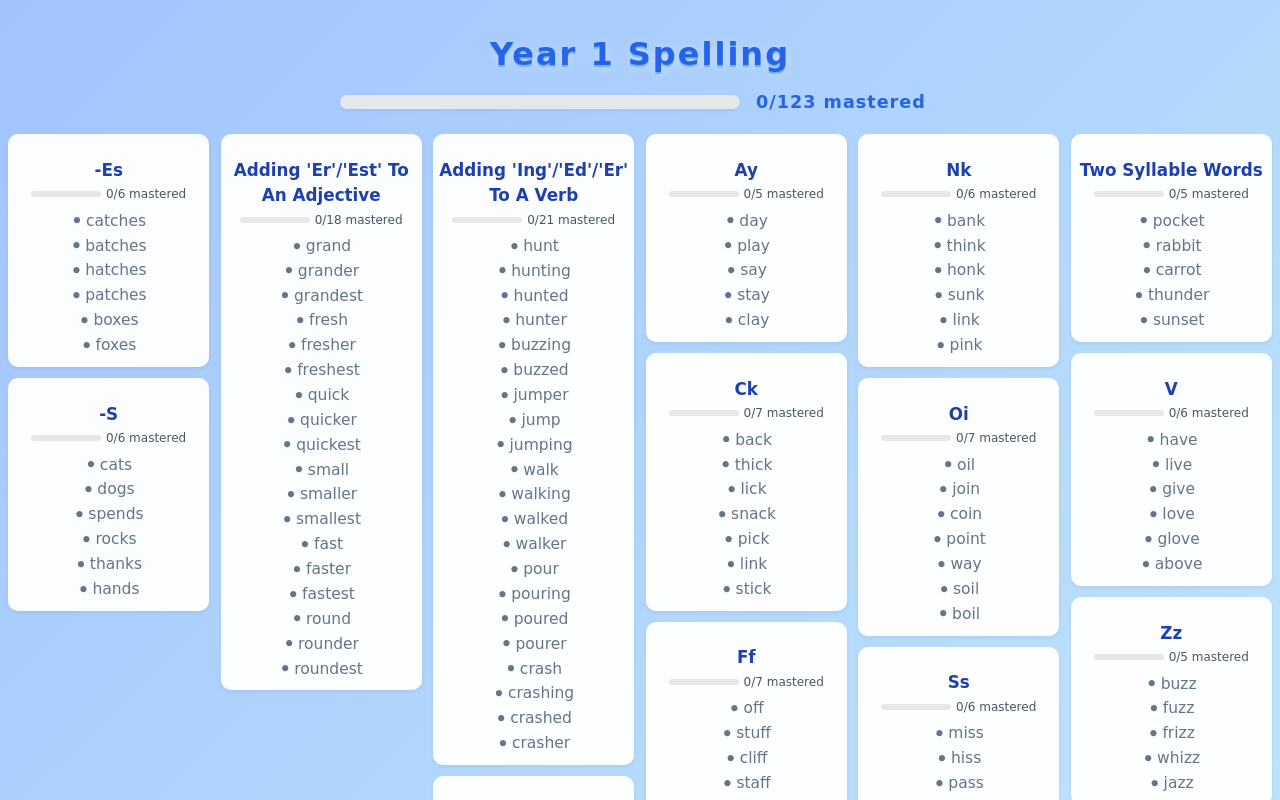
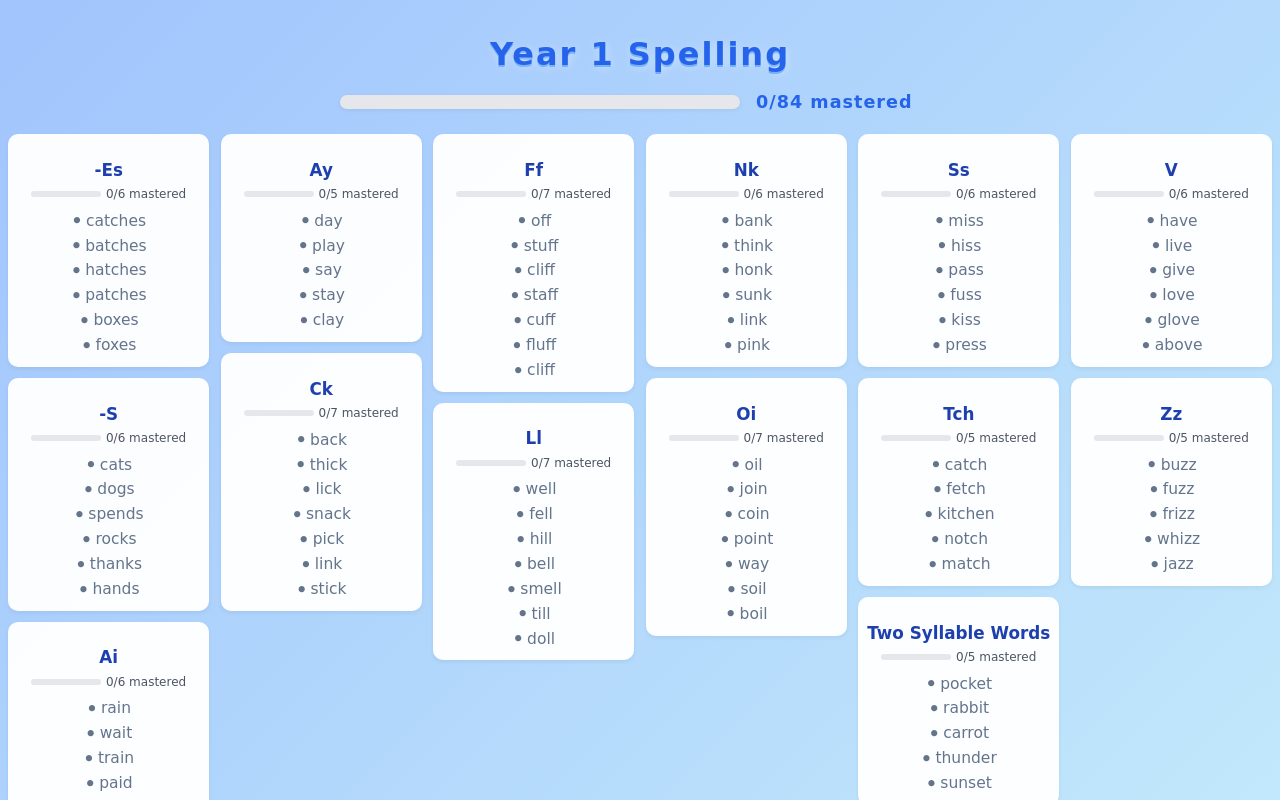
Before and after one commit to getOffIt/spellingWebsite, a React (Vite) app in the folder spellingWebsite/: page /year1 in a window 1280 px wide. Built offline with nearby package versions, Linux system fonts and the light colour scheme.

Commit message:
Refactor YEAR1_WORDS in words.ts to comment out verb and adjective examples for clarity. This change improves code organization and readability by reducing clutter in the word list.

```diff
--- a/spellingWebsite/src/data/words.ts
+++ b/spellingWebsite/src/data/words.ts
@@ -102,48 +102,48 @@ export const YEAR1_WORDS: Word[] = [
   { id: 'afraid', text: 'afraid', year: 1, category: 'ai' },
   { id: 'aid', text: 'aid', year: 1, category: 'ai' },
 
-  // adding 'ing'/'ed'/'er' to a verb
-  { id: 'hunt', text: 'hunt', year: 1, category: "adding 'ing'/'ed'/'er' to a verb" },
-  { id: 'hunting', text: 'hunting', year: 1, category: "adding 'ing'/'ed'/'er' to a verb" },
-  { id: 'hunted', text: 'hunted', year: 1, category: "adding 'ing'/'ed'/'er' to a verb" },
-  { id: 'hunter', text: 'hunter', year: 1, category: "adding 'ing'/'ed'/'er' to a verb" },
-  { id: 'buzzing', text: 'buzzing', year: 1, category: "adding 'ing'/'ed'/'er' to a verb" },
-  { id: 'buzzed', text: 'buzzed', year: 1, category: "adding 'ing'/'ed'/'er' to a verb" },
-  { id: 'jumper', text: 'jumper', year: 1, category: "adding 'ing'/'ed'/'er' to a verb" },
-  { id: 'jump', text: 'jump', year: 1, category: "adding 'ing'/'ed'/'er' to a verb" },
-  { id: 'jumping', text: 'jumping', year: 1, category: "adding 'ing'/'ed'/'er' to a verb" },
-  { id: 'walk', text: 'walk', year: 1, category: "adding 'ing'/'ed'/'er' to a verb" },
-  { id: 'walking', text: 'walking', year: 1, category: "adding 'ing'/'ed'/'er' to a verb" },
-  { id: 'walked', text: 'walked', year: 1, category: "adding 'ing'/'ed'/'er' to a verb" },
-  { id: 'walker', text: 'walker', year: 1, category: "adding 'ing'/'ed'/'er' to a verb" },
-  { id: 'pour', text: 'pour', year: 1, category: "adding 'ing'/'ed'/'er' to a verb" },
-  { id: 'pouring', text: 'pouring', year: 1, category: "adding 'ing'/'ed'/'er' to a verb" },
-  { id: 'poured', text: 'poured', year: 1, category: "adding 'ing'/'ed'/'er' to a verb" },
-  { id: 'pourer', text: 'pourer', year: 1, category: "adding 'ing'/'ed'/'er' to a verb" },
-  { id: 'crash', text: 'crash', year: 1, category: "adding 'ing'/'ed'/'er' to a verb" },
-  { id: 'crashing', text: 'crashing', year: 1, category: "adding 'ing'/'ed'/'er' to a verb" },
-  { id: 'crashed', text: 'crashed', year: 1, category: "adding 'ing'/'ed'/'er' to a verb" },
-  { id: 'crasher', text: 'crasher', year: 1, category: "adding 'ing'/'ed'/'er' to a verb" },
+  // // adding 'ing'/'ed'/'er' to a verb
+  // { id: 'hunt', text: 'hunt', year: 1, category: "adding 'ing'/'ed'/'er' to a verb" },
+  // { id: 'hunting', text: 'hunting', year: 1, category: "adding 'ing'/'ed'/'er' to a verb" },
+  // { id: 'hunted', text: 'hunted', year: 1, category: "adding 'ing'/'ed'/'er' to a verb" },
+  // { id: 'hunter', text: 'hunter', year: 1, category: "adding 'ing'/'ed'/'er' to a verb" },
+  // { id: 'buzzing', text: 'buzzing', year: 1, category: "adding 'ing'/'ed'/'er' to a verb" },
+  // { id: 'buzzed', text: 'buzzed', year: 1, category: "adding 'ing'/'ed'/'er' to a verb" },
+  // { id: 'jumper', text: 'jumper', year: 1, category: "adding 'ing'/'ed'/'er' to a verb" },
+  // { id: 'jump', text: 'jump', year: 1, category: "adding 'ing'/'ed'/'er' to a verb" },
+  // { id: 'jumping', text: 'jumping', year: 1, category: "adding 'ing'/'ed'/'er' to a verb" },
+  // { id: 'walk', text: 'walk', year: 1, category: "adding 'ing'/'ed'/'er' to a verb" },
+  // { id: 'walking', text: 'walking', year: 1, category: "adding 'ing'/'ed'/'er' to a verb" },
+  // { id: 'walked', text: 'walked', year: 1, category: "adding 'ing'/'ed'/'er' to a verb" },
+  // { id: 'walker', text: 'walker', year: 1, category: "adding 'ing'/'ed'/'er' to a verb" },
+  // { id: 'pour', text: 'pour', year: 1, category: "adding 'ing'/'ed'/'er' to a verb" },
+  // { id: 'pouring', text: 'pouring', year: 1, category: "adding 'ing'/'ed'/'er' to a verb" },
+  // { id: 'poured', text: 'poured', year: 1, category: "adding 'ing'/'ed'/'er' to a verb" },
+  // { id: 'pourer', text: 'pourer', year: 1, category: "adding 'ing'/'ed'/'er' to a verb" },
+  // { id: 'crash', text: 'crash', year: 1, category: "adding 'ing'/'ed'/'er' to a verb" },
+  // { id: 'crashing', text: 'crashing', year: 1, category: "adding 'ing'/'ed'/'er' to a verb" },
+  // { id: 'crashed', text: 'crashed', year: 1, category: "adding 'ing'/'ed'/'er' to a verb" },
+  // { id: 'crasher', text: 'crasher', year: 1, category: "adding 'ing'/'ed'/'er' to a verb" },
 
-  // adding 'er'/'est' to an adjective
-  { id: 'grand', text: 'grand', year: 1, category: "adding 'er'/'est' to an adjective" },
-  { id: 'grander', text: 'grander', year: 1, category: "adding 'er'/'est' to an adjective" },
-  { id: 'grandest', text: 'grandest', year: 1, category: "adding 'er'/'est' to an adjective" },
-  { id: 'fresh', text: 'fresh', year: 1, category: "adding 'er'/'est' to an adjective" },
-  { id: 'fresher', text: 'fresher', year: 1, category: "adding 'er'/'est' to an adjective" },
-  { id: 'freshest', text: 'freshest', year: 1, category: "adding 'er'/'est' to an adjective" },
-  { id: 'quick', text: 'quick', year: 1, category: "adding 'er'/'est' to an adjective" },
-  { id: 'quicker', text: 'quicker', year: 1, category: "adding 'er'/'est' to an adjective" },
-  { id: 'quickest', text: 'quickest', year: 1, category: "adding 'er'/'est' to an adjective" },
-  { id: 'small', text: 'small', year: 1, category: "adding 'er'/'est' to an adjective" },
-  { id: 'smaller', text: 'smaller', year: 1, category: "adding 'er'/'est' to an adjective" },
-  { id: 'smallest', text: 'smallest', year: 1, category: "adding 'er'/'est' to an adjective" },
-  { id: 'fast', text: 'fast', year: 1, category: "adding 'er'/'est' to an adjective" },
-  { id: 'faster', text: 'faster', year: 1, category: "adding 'er'/'est' to an adjective" },
-  { id: 'fastest', text: 'fastest', year: 1, category: "adding 'er'/'est' to an adjective" },
-  { id: 'round', text: 'round', year: 1, category: "adding 'er'/'est' to an adjective" },
-  { id: 'rounder', text: 'rounder', year: 1, category: "adding 'er'/'est' to an adjective" },
-  { id: 'roundest', text: 'roundest', year: 1, category: "adding 'er'/'est' to an adjective" },
+  // // adding 'er'/'est' to an adjective
+  // { id: 'grand', text: 'grand', year: 1, category: "adding 'er'/'est' to an adjective" },
+  // { id: 'grander', text: 'grander', year: 1, category: "adding 'er'/'est' to an adjective" },
+  // { id: 'grandest', text: 'grandest', year: 1, category: "adding 'er'/'est' to an adjective" },
+  // { id: 'fresh', text: 'fresh', year: 1, category: "adding 'er'/'est' to an adjective" },
+  // { id: 'fresher', text: 'fresher', year: 1, category: "adding 'er'/'est' to an adjective" },
+  // { id: 'freshest', text: 'freshest', year: 1, category: "adding 'er'/'est' to an adjective" },
+  // { id: 'quick', text: 'quick', year: 1, category: "adding 'er'/'est' to an adjective" },
+  // { id: 'quicker', text: 'quicker', year: 1, category: "adding 'er'/'est' to an adjective" },
+  // { id: 'quickest', text: 'quickest', year: 1, category: "adding 'er'/'est' to an adjective" },
+  // { id: 'small', text: 'small', year: 1, category: "adding 'er'/'est' to an adjective" },
+  // { id: 'smaller', text: 'smaller', year: 1, category: "adding 'er'/'est' to an adjective" },
+  // { id: 'smallest', text: 'smallest', year: 1, category: "adding 'er'/'est' to an adjective" },
+  // { id: 'fast', text: 'fast', year: 1, category: "adding 'er'/'est' to an adjective" },
+  // { id: 'faster', text: 'faster', year: 1, category: "adding 'er'/'est' to an adjective" },
+  // { id: 'fastest', text: 'fastest', year: 1, category: "adding 'er'/'est' to an adjective" },
+  // { id: 'round', text: 'round', year: 1, category: "adding 'er'/'est' to an adjective" },
+  // { id: 'rounder', text: 'rounder', year: 1, category: "adding 'er'/'est' to an adjective" },
+  // { id: 'roundest', text: 'roundest', year: 1, category: "adding 'er'/'est' to an adjective" },
 
   // oi
   { id: 'oil', text: 'oil', year: 1, category: 'oi' },
```
